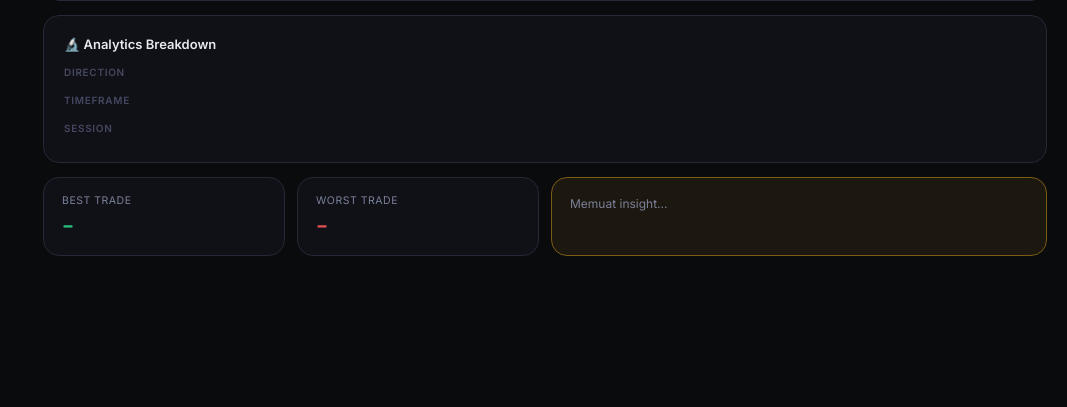
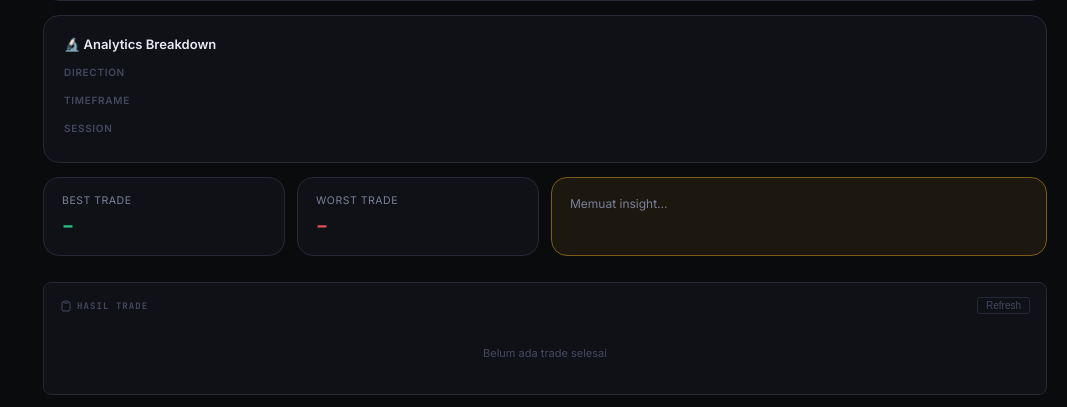
Before and after one commit to ramahfakhirin/goldexai, a Flask app: template templates/performance.html in a window 1280 px wide. Shown: the part 713-1120 px from the top of the page, without its empty margins (213-1280 px from the left). Run offline with Flask 3, Linux system fonts and the light colour scheme; the template is opened without the code that fills it, so the values that code supplies are empty.

Commit message:
Add trade outcomes card to the Performance page
The dashboard's "HASIL TRADE" widget (per-trade cards with outcome,
PnL, entry price, TP-hit status, and its own 24H/7D/30D filter) never
existed on the standalone Performance page -- that page only showed
aggregate stats/charts, no per-trade breakdown. Requested addition,
placed at the very bottom of the page's card stack.

performance.html doesn't load app.js (its own self-contained script,
Chart.js + i18n.js only), so ported the relevant functions from
loadTradeHistory() with a pp-prefix matching this page's existing
naming convention, reusing the same /api/trade_history endpoint and
the same trade-item/hist-pagination CSS classes already shared via
style.css.

Verified with 3 seeded trades matching the requested reference (BUY
FULL TP +$78.90, BUY BREAKEVEN +$18.10, BUY STOP LOSS -$124.80):
renders correctly at the bottom of the page, the 24H/7D/30D filter
switches and reloads data, no console errors, no overflow at 375px.

Co-Authored-By: Claude Sonnet 5 <noreply@anthropic.com>

```diff
--- a/templates/performance.html
+++ b/templates/performance.html
@@ -307,6 +307,16 @@
       <div class="pp-insight-card" id="pp-insight">Memuat insight...</div>
     </div>
 
+    <div class="card card-trade-history" style="margin-top:12px">
+      <div class="card-label-row">
+        <span class="card-label"><svg class="ci" viewBox="0 0 24 24" fill="none" stroke="currentColor" stroke-width="2"><path d="M16 4h2a2 2 0 0 1 2 2v14a2 2 0 0 1-2 2H6a2 2 0 0 1-2-2V6a2 2 0 0 1 2-2h2"/><rect x="8" y="2" width="8" height="4" rx="1"/></svg><span>HASIL TRADE</span></span>
+        <button class="btn-clear" onclick="ppLoadTradeHistoryList()">Refresh</button>
+      </div>
+      <div class="history-list" id="pp-trade-history-list">
+        <div class="history-empty">Belum ada trade selesai</div>
+      </div>
+    </div>
+
   </section>
 
 </main>
@@ -541,6 +551,110 @@ renderLangToggle("dash-lang-toggle");
     }
   }
 
+  // ── HASIL TRADE (kartu terpisah, filter periode sendiri — sama dengan
+  // widget "trade-history-list" di dashboard, di-port ke sini karena
+  // halaman ini tidak load app.js). ──
+  const PP_HIST_PAGE_SIZE = 10;
+  let ppHistPage  = 1;
+  let ppHistTotal = 0;
+  let ppHistDays  = 7;
+
+  function ppSetHistDays(days) {
+    if (days === ppHistDays) return;
+    ppHistDays = days;
+    ppHistPage = 1;
+    ppLoadTradeHistoryList();
+  }
+
+  function ppGoToHistPage(page) {
+    const maxPage = Math.max(1, Math.ceil(ppHistTotal / PP_HIST_PAGE_SIZE));
+    ppHistPage = Math.min(Math.max(1, page), maxPage);
+    ppLoadTradeHistoryList();
+  }
+
+  function ppRenderHistFilter() {
+    const opts = [[1, "24H"], [7, "7D"], [30, "30D"]];
+    return `<div class="perf-filter hist-period-filter">` +
+      opts.map(([d, label]) =>
+        `<button class="perf-filter-btn ${ppHistDays === d ? "active" : ""}" onclick="ppSetHistDays(${d})">${label}</button>`
+      ).join("") +
+      `</div>`;
+  }
+
+  function ppRenderHistPagination() {
+    if (ppHistTotal <= PP_HIST_PAGE_SIZE) return "";
+    const maxPage = Math.max(1, Math.ceil(ppHistTotal / PP_HIST_PAGE_SIZE));
+    const page    = ppHistPage;
+    const from    = (page - 1) * PP_HIST_PAGE_SIZE + 1;
+    const to      = Math.min(page * PP_HIST_PAGE_SIZE, ppHistTotal);
+    return `
+      <div class="hist-pagination">
+        <button class="hist-page-btn" ${page <= 1 ? "disabled" : ""} onclick="ppGoToHistPage(${page - 1})">‹ Prev</button>
+        <span class="hist-page-info">${from}–${to} of ${ppHistTotal} · Page ${page}/${maxPage}</span>
+        <button class="hist-page-btn" ${page >= maxPage ? "disabled" : ""} onclick="ppGoToHistPage(${page + 1})">Next ›</button>
+      </div>`;
+  }
+
+  async function ppLoadTradeHistoryList() {
+    try {
+      const offset = (ppHistPage - 1) * PP_HIST_PAGE_SIZE;
+      const res  = await fetch(`/api/trade_history?limit=${PP_HIST_PAGE_SIZE}&offset=${offset}&days=${ppHistDays}`);
+      const data = await res.json();
+      if (!data.ok) return;
+
+      const trades = data.data || [];
+      ppHistTotal = data.total || 0;
+      const el = document.getElementById("pp-trade-history-list");
+      if (!el) return;
+
+      const filterHtml = ppRenderHistFilter();
+
+      if (!trades.length) {
+        el.innerHTML = filterHtml + '<div class="history-empty">Belum ada trade selesai</div>';
+        return;
+      }
+
+      const outcomeLabel = {
+        SL_HIT: "STOP LOSS", BE_HIT: "BREAKEVEN",
+        TP1_HIT: "TP1 HIT", TP2_HIT: "TP2 HIT", TP3_HIT: "FULL TP",
+      };
+
+      const itemsHtml = trades
+        .filter(t => t.status !== "ACTIVE")
+        .map(t => {
+          const pnl   = Number(t.pnl_usd ?? (Number(t.pnl_pips || 0) * 10));
+          const isBE  = t.outcome === "BE_HIT";
+          const cls   = isBE ? "be" : pnl > 0 ? "win" : "loss";
+          const pnlStr  = money(pnl);
+          const outcome = outcomeLabel[t.outcome] || (t.outcome ? t.outcome.replace("_", " ") : "-");
+          const ts      = new Date(t.outcome_time || t.timestamp)
+                            .toLocaleString("en-US", { day: "2-digit", month: "2-digit", hour: "2-digit", minute: "2-digit" });
+          const dir     = t.direction || "-";
+          const tpBadge = (t.tp_hit || 0) > 0
+            ? `<span class="trade-meta tp-partial">✓ TP${t.tp_hit} partial</span>`
+            : `<span class="trade-meta">TP hit: 0</span>`;
+
+          return `<div class="trade-item ${cls}">
+            <div class="trade-row1">
+              <span class="trade-outcome ${cls}">${dir} ${outcome}</span>
+              <span class="trade-pnl ${pnl > 0 ? "pos" : pnl < 0 ? "neg" : "be"}">${pnlStr}</span>
+            </div>
+            <div class="trade-row2">
+              <span class="trade-meta">Entry: $${Number(t.entry_price || 0).toFixed(2)}</span>
+              ${tpBadge}
+              <span class="trade-meta">${ts}</span>
+            </div>
+          </div>`;
+        }).join("") || '<div class="history-empty">Belum ada trade selesai</div>';
+
+      el.innerHTML = filterHtml + itemsHtml + ppRenderHistPagination();
+    } catch (e) {
+      console.error("Trade history error:", e);
+    }
+  }
+
+  ppLoadTradeHistoryList();
+
   document.getElementById("pp-filter").querySelectorAll(".perf-filter-btn").forEach(btn => {
     btn.addEventListener("click", () => {
       const days = parseInt(btn.dataset.days, 10);
```
